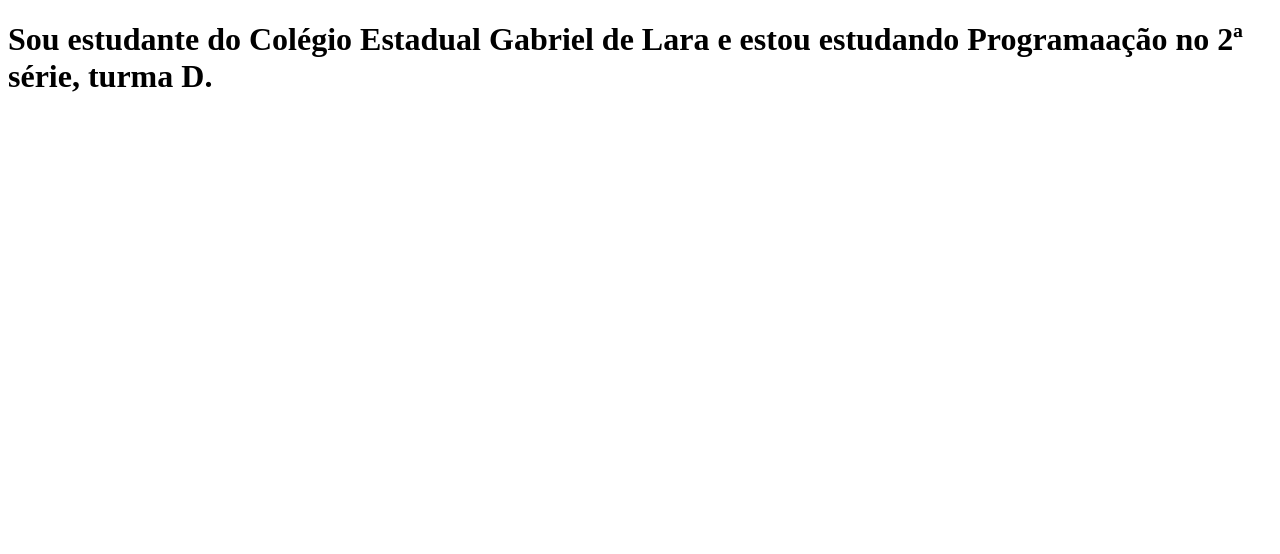
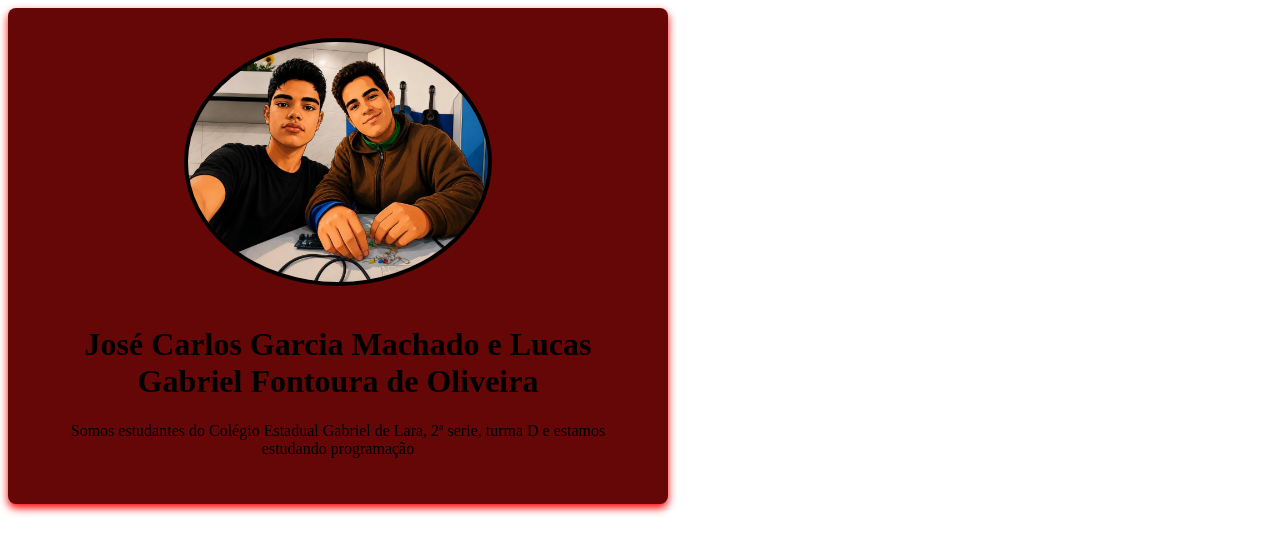
Before and after one commit to josegarciamachado-oss/segundo-repositorio, a plain HTML site: page index.html in a window 1280 px wide. Drawn offline with Linux system fonts and the light colour scheme.

Commit message:
aula do dia 7/7

```diff
--- a/index.html
+++ b/index.html
@@ -3,9 +3,14 @@
 <head>
     <meta charset="UTF-8">
     <meta name="viewport" content="width=device-width, initial-scale=1.0">
-    <title>José Carlos Garcia Machado</title>
+    <title>primeira página</title>
+    <link rel="stylesheet" href="style.css">
 </head>
 <body>
-    <h1>Sou estudante do Colégio  Estadual Gabriel de Lara e estou estudando Programaação no 2ª série, turma D.</h1>
+    <div class="container-perfil">
+    <img src="unnamed.jpg" alt="avatar do jose e lucas" class="foto-perfil">
+    <h1>José Carlos Garcia Machado e Lucas Gabriel Fontoura de Oliveira</h1>
+    <p>Somos estudantes do Colégio  Estadual Gabriel de Lara, 2ª serie, turma D e estamos estudando programação</p>
+    </div>
 </body>
 </html>
--- /dev/null
+++ b/style.css
@@ -0,0 +1,17 @@
+.foto-perfil {
+   width: 300px;
+   object-fit: cover;
+   border-radius: 50%;
+   border: 4px solid rgb(0, 0, 0);
+   margin-bottom: 15px;
+}
+
+.container-perfil {
+   max-width: 600px;
+   margin: 10 auto;
+   text-align: center;
+   background: rgb(102, 7, 7);
+   padding: 30px;
+   border-radius: 8px;
+   box-shadow: 0 4px 8px red;
+}
```
Also changed, not shown: unnamed.jpg (added).
